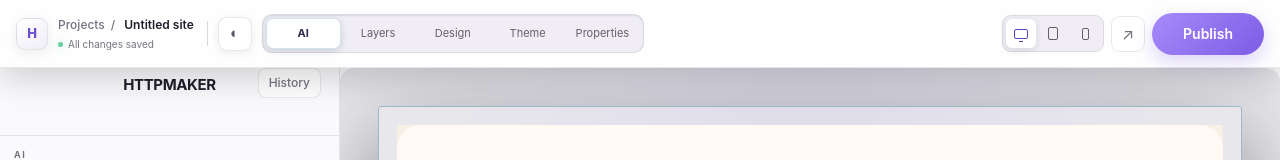
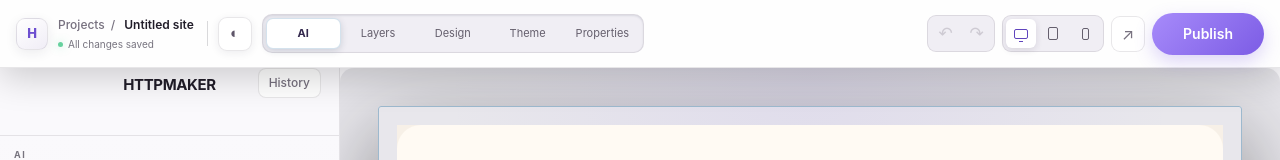
Before and after one commit to plavovic/httpmaker, a Next.js app: page /editor in a window 1280 px wide. Shown: the top 160 px of the page. Built offline with nearby package versions, Linux system fonts and the light colour scheme.

Commit message:
undo redo feature added

```diff
--- a/app/editor/page.tsx
+++ b/app/editor/page.tsx
@@ -12,9 +12,10 @@ import WebsiteRenderer from "@/renderer/WebsiteRenderer";
 import type { ColorMode, EditableElementKey, EditableElementStyle, EditorSelection, ViewMode, WebsiteJSON } from "@/types/website";
 import { applyPromptCommand } from "@/utils/applyPromptCommand";
 import { EDITOR_THEME_STORAGE_KEY, readStoredEditorTheme, readStoredWebsite, WEBSITE_STORAGE_KEY } from "@/utils/editorStorage";
+import { useWebsiteHistory } from "@/hooks/useWebsiteHistory";
 
 export default function EditorPage() {
-  const [websiteJSON, setWebsiteJSON] = useState<WebsiteJSON>(initialWebsite);
+  const { website: websiteJSON, setWebsite: setWebsiteJSON, replaceWebsite, undo, redo, canUndo, canRedo } = useWebsiteHistory(initialWebsite);
   const [selection, setSelection] = useState<EditorSelection>({ sectionId: initialWebsite.sections[1].id });
   const [viewMode, setViewMode] = useState<ViewMode>("preview");
   const [prompt, setPrompt] = useState("");
@@ -31,10 +32,20 @@ export default function EditorPage() {
 
   useEffect(() => {
     const storedWebsite = readStoredWebsite();
-    if (storedWebsite) setWebsiteJSON(storedWebsite);
+    if (storedWebsite) replaceWebsite(storedWebsite);
     setColorMode(readStoredEditorTheme());
     setStorageReady(true);
-  }, []);
+  }, [replaceWebsite]);
+
+  useEffect(() => {
+    const handleHistoryShortcut = (event: KeyboardEvent) => {
+      if (!(event.ctrlKey || event.metaKey) || event.altKey || event.key.toLowerCase() !== "z") return;
+      event.preventDefault();
+      if (event.shiftKey) redo(); else undo();
+    };
+    window.addEventListener("keydown", handleHistoryShortcut);
+    return () => window.removeEventListener("keydown", handleHistoryShortcut);
+  }, [redo, undo]);
 
   useEffect(() => {
     if (!storageReady) return;
@@ -106,11 +117,18 @@ export default function EditorPage() {
     };
   }, []);
 
-  const updateElement = (sectionId: string, elementKey: EditableElementKey, value: string) => setWebsiteJSON((current) => ({ ...current, sections: current.sections.map((section) => section.id !== sectionId ? section : elementKey.startsWith("content.") ? { ...section, content: { ...section.content, [elementKey]: value } } : { ...section, props: { ...section.props, [elementKey]: value } }) }));
-  const updateElementStyle = (sectionId: string, elementKey: EditableElementKey, patch: Partial<EditableElementStyle>) => setWebsiteJSON((current) => ({ ...current, sections: current.sections.map((section) => section.id === sectionId ? { ...section, elementStyles: { ...section.elementStyles, [elementKey]: { ...section.elementStyles?.[elementKey], ...patch } } } : section) }));
-  const updateElementLink = (sectionId: string, elementKey: EditableElementKey, value: string) => setWebsiteJSON((current) => ({ ...current, sections: current.sections.map((section) => section.id === sectionId ? { ...section, elementLinks: { ...section.elementLinks, [elementKey]: value } } : section) }));
-  const removeSection = (sectionId: string) => setWebsiteJSON((current) => ({ ...current, sections: current.sections.filter((section) => section.id !== sectionId) }));
-  const duplicateSection = (sectionId: string) => setWebsiteJSON((current) => { const index=current.sections.findIndex((section)=>section.id===sectionId);if(index<0)return current;const copy={...current.sections[index],id:`${current.sections[index].type}-${crypto.randomUUID()}`,props:{...current.sections[index].props}};const sections=[...current.sections];sections.splice(index+1,0,copy);setSelection({sectionId:copy.id});return {...current,sections}; });
+  const updateElement = (sectionId: string, elementKey: EditableElementKey, value: string) => setWebsiteJSON((current) => ({ ...current, sections: current.sections.map((section) => section.id !== sectionId ? section : elementKey.startsWith("content.") ? { ...section, content: { ...section.content, [elementKey]: value } } : { ...section, props: { ...section.props, [elementKey]: value } }) }), `content:${sectionId}:${elementKey}`);
+  const updateElementStyle = (sectionId: string, elementKey: EditableElementKey, patch: Partial<EditableElementStyle>) => setWebsiteJSON((current) => ({ ...current, sections: current.sections.map((section) => section.id === sectionId ? { ...section, elementStyles: { ...section.elementStyles, [elementKey]: { ...section.elementStyles?.[elementKey], ...patch } } } : section) }), `style:${sectionId}:${elementKey}:${Object.keys(patch).sort().join(",")}`);
+  const updateElementLink = (sectionId: string, elementKey: EditableElementKey, value: string) => setWebsiteJSON((current) => ({ ...current, sections: current.sections.map((section) => section.id === sectionId ? { ...section, elementLinks: { ...section.elementLinks, [elementKey]: value } } : section) }), `link:${sectionId}:${elementKey}`);
+  const removeSection = (sectionId: string) => setWebsiteJSON((current) => {
+    const index = current.sections.findIndex((section) => section.id === sectionId);
+    if (index < 0) return current;
+    const sections = current.sections.filter((section) => section.id !== sectionId);
+    const fallback = sections[Math.min(index, sections.length - 1)];
+    if (fallback) setSelection({ sectionId: fallback.id });
+    return { ...current, sections };
+  });
+  const duplicateSection = (sectionId: string) => setWebsiteJSON((current) => { const index=current.sections.findIndex((section)=>section.id===sectionId);if(index<0)return current;const source=current.sections[index];const copy={...source,id:`${source.type}-${crypto.randomUUID()}`,props:{...source.props},content:source.content?{...source.content}:undefined,elementStyles:source.elementStyles?structuredClone(source.elementStyles):undefined,elementLinks:source.elementLinks?{...source.elementLinks}:undefined};const sections=[...current.sections];sections.splice(index+1,0,copy);setSelection({sectionId:copy.id});return {...current,sections}; });
   const changeVariant = (sectionId: string, variant: "luxury"|"brutalist") => setWebsiteJSON((current)=>({...current,sections:current.sections.map((section)=>section.id===sectionId?{...section,variant}:section)}));
   const moveSection = (sourceId:string,targetId:string)=>setWebsiteJSON((current)=>{const from=current.sections.findIndex(s=>s.id===sourceId);const to=current.sections.findIndex(s=>s.id===targetId);if(from<0||to<0||from===to)return current;const sections=[...current.sections];const [moved]=sections.splice(from,1);sections.splice(to,0,moved);return {...current,sections}});
 
@@ -139,7 +157,7 @@ export default function EditorPage() {
 
   return (
     <main data-theme={colorMode} className="ide-shell studio-shell flex h-screen min-h-0 flex-col overflow-hidden">
-      <EditorToolbar colorMode={colorMode} onToggleColorMode={() => setColorMode((mode) => mode === "dark" ? "light" : "dark")} viewMode={viewMode} onViewModeChange={setViewMode} onOpenPreview={openPreview} editorTab={editorTab} onEditorTabChange={setEditorTab} device={device} onDeviceChange={setDevice} />
+      <EditorToolbar colorMode={colorMode} onToggleColorMode={() => setColorMode((mode) => mode === "dark" ? "light" : "dark")} viewMode={viewMode} onViewModeChange={setViewMode} onOpenPreview={openPreview} editorTab={editorTab} onEditorTabChange={setEditorTab} device={device} onDeviceChange={setDevice} canUndo={canUndo} canRedo={canRedo} onUndo={undo} onRedo={redo} />
       <div className="studio-body flex min-h-0 flex-1">
         <EditorSidebar messages={messages} history={history} isProcessing={isProcessing} prompt={prompt} onPromptChange={setPrompt} autoMode={autoMode} onToggleAutoMode={() => setAutoMode((value) => !value)} onSubmit={handleSend} />
         <section className="ide-workspace flex-1 min-h-0 overflow-hidden">
--- a/app/globals.css
+++ b/app/globals.css
@@ -88,10 +88,22 @@ body {
 .editor-viewport > div:first-child:not(:last-child) > div { border: 1px solid var(--vscode-border) !important; border-radius: 3px !important; background: var(--vscode-panel) !important; color: var(--vscode-text) !important; }
 .preview-section { margin-bottom: 8px !important; border-radius: 3px !important; padding: 4px !important; }
 .preview-section:hover { border-color: var(--vscode-border) !important; }
-.section-floating-controls { position: absolute; z-index: 20; right: 10px; top: 10px; display: flex; align-items: center; gap: 4px; border: 1px solid var(--vscode-border); border-radius: 10px; padding: 5px; background: var(--vscode-panel); color: var(--vscode-text); box-shadow: 0 10px 28px rgba(0,0,0,.24); }
-.section-floating-controls button { padding: 5px 8px !important; font-size: 10px; }
-.section-drag-handle { cursor: grab; padding: 5px 7px; user-select: none; }
+.section-floating-controls { position: absolute; z-index: 20; right: 12px; top: 12px; display: flex; align-items: center; gap: 3px; border: 1px solid rgba(255,255,255,.12); border-radius: 11px; padding: 4px; background: rgba(24,23,28,.94); color: #e8e4ef; box-shadow: 0 14px 38px rgba(0,0,0,.35); backdrop-filter: blur(18px); }
+.section-floating-controls button { min-height: 30px; padding: 5px 9px !important; border: 0 !important; border-radius: 7px !important; background: transparent !important; color: inherit; font-size: 10px; }
+.section-floating-controls button:hover { background: rgba(255,255,255,.08) !important; }
+.section-drag-handle { cursor: grab; padding: 5px 7px; color: #8e8799; font-size: 16px; line-height: 1; user-select: none; }
 .section-drag-handle:active { cursor: grabbing; }
+.section-variant-button { display:flex; align-items:center; gap:6px; text-transform:capitalize; }
+.section-control-dot { width:6px; height:6px; border-radius:50%; background:#a78bfa; box-shadow:0 0 9px rgba(167,139,250,.75); }
+.section-more-wrap { position:relative; }
+.section-more-button { width:31px; padding:0 !important; letter-spacing:1px; }
+.section-action-menu { position:absolute; top:38px; right:-4px; width:204px; padding:6px; border:1px solid rgba(255,255,255,.12); border-radius:12px; background:rgba(24,23,28,.98); box-shadow:0 20px 55px rgba(0,0,0,.45); backdrop-filter:blur(20px); animation:section-menu-in .14s ease-out; }
+.section-action-menu button { display:grid; grid-template-columns:25px 1fr; align-items:center; width:100%; padding:9px !important; text-align:left; }
+.section-action-menu button>span:first-child { color:#a78bfa; font-size:17px; }
+.section-action-menu b,.section-action-menu small { display:block; }.section-action-menu b { font-size:11px; }.section-action-menu small { margin-top:2px; color:#85808e; font-size:9px; font-weight:400; }
+.section-action-menu button.danger:hover { background:rgba(244,63,94,.12) !important; color:#fda4af; }.section-action-menu button.danger>span:first-child { color:#fb7185; }
+.section-menu-divider { height:1px; margin:4px 5px; background:rgba(255,255,255,.08); }
+@keyframes section-menu-in { from { opacity:0; transform:translateY(-5px) scale(.97) } to { opacity:1; transform:none } }
 .preview-section[class*="border-blue"] { border-color: var(--vscode-blue) !important; box-shadow: 0 0 0 1px rgba(130,170,255,.16) !important; }
 
 .status-bar { position: fixed; z-index: 40; inset: auto 0 0; height: 23px; display: flex; align-items: center; gap: 17px; overflow: hidden; padding: 0 10px; border-top: 1px solid #4b78bb; background: #0b4f84; color: #eef7ff; font-size: 11px; white-space: nowrap; }
@@ -476,6 +488,10 @@ body {
 .studio-shell .editor-tabs-option span { min-height: 31px; color: #77747f; font-size: 11px; }
 .studio-shell .editor-tabs-option input:checked + span { color: #ddd7eb; }
 .studio-actions { display: flex; justify-self: end; align-items: center; gap: 7px; }
+.studio-history-controls { display:flex; gap:2px; padding:3px; border:1px solid var(--studio-line); border-radius:9px; background:#101012; }
+.studio-toolbar .studio-history-controls button { display:grid; place-items:center; width:29px; min-height:29px; padding:0; border:0 !important; border-radius:6px !important; background:transparent !important; color:var(--studio-muted); font-size:17px; }
+.studio-toolbar .studio-history-controls button:hover:not(:disabled) { background:var(--studio-raised) !important; color:#c4b5fd; }
+.studio-toolbar .studio-history-controls button:disabled { opacity:.28; cursor:not-allowed; }
 .studio-device-switch,.studio-view-switch { display: flex; gap: 2px; padding: 3px; border: 1px solid var(--studio-line); border-radius: 9px; background: #101012; }
 .studio-toolbar .studio-device-switch button,.studio-toolbar .studio-view-switch button { display: grid; place-items: center; min-width: 30px; min-height: 29px; padding: 0 8px; border: 0; border-radius: 6px !important; background: transparent !important; color: #77747f; }
 .studio-toolbar .studio-view-switch button { min-width: 0; padding: 0 8px; font-size: 10px; text-transform: capitalize; }
@@ -506,7 +522,7 @@ body {
 .studio-shell[data-theme="light"] .studio-toolbar { background:rgba(255,255,255,.9) !important; }
 .studio-shell[data-theme="light"] .chat-thread { background:linear-gradient(180deg,#faf9fc,#f5f3f8) !important; }
 .studio-shell[data-theme="light"] .chat-composer,.studio-shell[data-theme="light"] .chat-message>p { background:#fff !important; }
-.studio-shell[data-theme="light"] .studio-device-switch,.studio-shell[data-theme="light"] .studio-view-switch,.studio-shell[data-theme="light"] .editor-tabs { background:#f0eef4; }
+.studio-shell[data-theme="light"] .studio-device-switch,.studio-shell[data-theme="light"] .studio-view-switch,.studio-shell[data-theme="light"] .studio-history-controls,.studio-shell[data-theme="light"] .editor-tabs { background:#f0eef4; }
 .studio-shell[data-theme="light"] .studio-viewport { background-color:#e8e7ec !important; background-image:radial-gradient(rgba(33,29,41,.11) .65px,transparent .65px),radial-gradient(circle at 50% 0,rgba(124,92,229,.08),transparent 42%) !important; }
 
 /* Light studio surfaces must not inherit the legacy dark editor chrome. */
@@ -585,6 +601,8 @@ body {
 .studio-shell[data-theme="light"] .section-floating-controls button { border: 1px solid transparent; background: transparent; color: #403949; }
 .studio-shell[data-theme="light"] .section-floating-controls button:hover { border-color: #c9bee8; background: #f2edff; color: #5138a7; }
 .studio-shell[data-theme="light"] .section-floating-controls button:last-child:hover { border-color: #efb8bd; background: #fff0f1; color: #b42330; }
+.studio-shell[data-theme="light"] .section-action-menu { border-color:#d8d2df; background:rgba(255,255,255,.99); box-shadow:0 18px 45px rgba(43,35,59,.18); }
+.studio-shell[data-theme="light"] .section-menu-divider { background:#e8e3ec; }
 .studio-shell[data-theme="light"] .section-drag-handle { color: #756d7e; }
 .studio-shell[data-theme="light"] .element-toolbar,
 .studio-shell[data-theme="light"] .element-toolbar-light,
--- a/components/editor/EditorToolbar.tsx
+++ b/components/editor/EditorToolbar.tsx
@@ -4,13 +4,14 @@ import type { ColorMode, ViewMode } from "@/types/website";
 export type EditorTab = "ai" | "layers" | "design" | "theme" | "properties";
 export type DeviceMode = "desktop" | "tablet" | "mobile";
 
-type Props = { colorMode: ColorMode; onToggleColorMode: () => void; viewMode: ViewMode; onViewModeChange: (mode: ViewMode) => void; onOpenPreview: () => void; editorTab: EditorTab; onEditorTabChange: (tab: EditorTab) => void; device: DeviceMode; onDeviceChange: (device: DeviceMode) => void };
+type Props = { colorMode: ColorMode; onToggleColorMode: () => void; viewMode: ViewMode; onViewModeChange: (mode: ViewMode) => void; onOpenPreview: () => void; editorTab: EditorTab; onEditorTabChange: (tab: EditorTab) => void; device: DeviceMode; onDeviceChange: (device: DeviceMode) => void; canUndo:boolean; canRedo:boolean; onUndo:()=>void; onRedo:()=>void };
 
 export default function EditorToolbar(props: Props) {
   return <header className="studio-toolbar">
     <div className="studio-project"><div className="studio-project-mark">H</div><div><div className="studio-project-path"><span>Projects</span><b>/</b> Untitled site</div><div className="studio-save-state"><i /> All changes saved</div></div><span className="studio-project-divider" aria-hidden="true" /><button type="button" onClick={props.onToggleColorMode} className="studio-theme-toggle" aria-label={`Switch to ${props.colorMode === "dark" ? "light" : "dark"} mode`} title={`Switch to ${props.colorMode === "dark" ? "light" : "dark"} mode`}>{props.colorMode === "dark" ? "☀" : "◐"}</button></div>
     <div className="studio-panel-nav"><EditorTabs value={props.editorTab} onChange={props.onEditorTabChange} /></div>
     <div className="studio-actions">
+      <div className="studio-history-controls" aria-label="Edit history"><button type="button" onClick={props.onUndo} disabled={!props.canUndo} aria-label="Undo" title="Undo (Ctrl+Z)">↶</button><button type="button" onClick={props.onRedo} disabled={!props.canRedo} aria-label="Redo" title="Redo (Ctrl+Shift+Z)">↷</button></div>
       <div className="studio-device-switch" aria-label="Preview device">{(["desktop", "tablet", "mobile"] as DeviceMode[]).map((device) => <button type="button" key={device} title={`${device} preview`} aria-label={`${device} preview`} className={props.device === device ? "selected" : ""} onClick={() => props.onDeviceChange(device)}><span className={`device-icon device-icon-${device}`} /></button>)}</div>
       <div className="studio-view-switch">{(["preview", "edit", "dashboard"] as ViewMode[]).map((mode) => <button type="button" key={mode} onClick={() => props.onViewModeChange(mode)} className={props.viewMode === mode ? "selected" : ""}>{mode}</button>)}</div>
       <button type="button" className="studio-preview-button" onClick={props.onOpenPreview} title="Open full preview">↗</button>
--- /dev/null
+++ b/hooks/useWebsiteHistory.ts
@@ -0,0 +1,18 @@
+"use client";
+import { useCallback, useReducer, type SetStateAction } from "react";
+import type { WebsiteJSON } from "@/types/website";
+
+type State={past:WebsiteJSON[];present:WebsiteJSON;future:WebsiteJSON[];group:string|null;groupedAt:number};
+type Action={type:"commit";value:SetStateAction<WebsiteJSON>;group?:string;now:number}|{type:"replace";value:WebsiteJSON}|{type:"undo"}|{type:"redo"};
+const LIMIT=100;
+const GROUP_WINDOW_MS=1200;
+function reducer(state:State,action:Action):State{
+ if(action.type==="replace")return{past:[],present:action.value,future:[],group:null,groupedAt:0};
+ if(action.type==="undo"){const previous=state.past.at(-1);return previous?{past:state.past.slice(0,-1),present:previous,future:[state.present,...state.future],group:null,groupedAt:0}:state}
+ if(action.type==="redo"){const next=state.future[0];return next?{past:[...state.past,state.present].slice(-LIMIT),present:next,future:state.future.slice(1),group:null,groupedAt:0}:state}
+ const next=typeof action.value==="function"?action.value(state.present):action.value;
+ if(Object.is(next,state.present))return state;
+ const continuesGroup=Boolean(action.group&&action.group===state.group&&action.now-state.groupedAt<GROUP_WINDOW_MS);
+ return{past:continuesGroup?state.past:[...state.past,state.present].slice(-LIMIT),present:next,future:[],group:action.group??null,groupedAt:action.group?action.now:0};
+}
+export function useWebsiteHistory(initial:WebsiteJSON){const[state,dispatch]=useReducer(reducer,{past:[],present:initial,future:[],group:null,groupedAt:0});return{website:state.present,setWebsite:useCallback((value:SetStateAction<WebsiteJSON>,group?:string)=>dispatch({type:"commit",value,group,now:Date.now()}),[]),replaceWebsite:useCallback((value:WebsiteJSON)=>dispatch({type:"replace",value}),[]),undo:useCallback(()=>dispatch({type:"undo"}),[]),redo:useCallback(()=>dispatch({type:"redo"}),[]),canUndo:state.past.length>0,canRedo:state.future.length>0}}
```
Also changed, not shown: renderer/WebsiteRenderer.tsx (+11 -3 lines).
